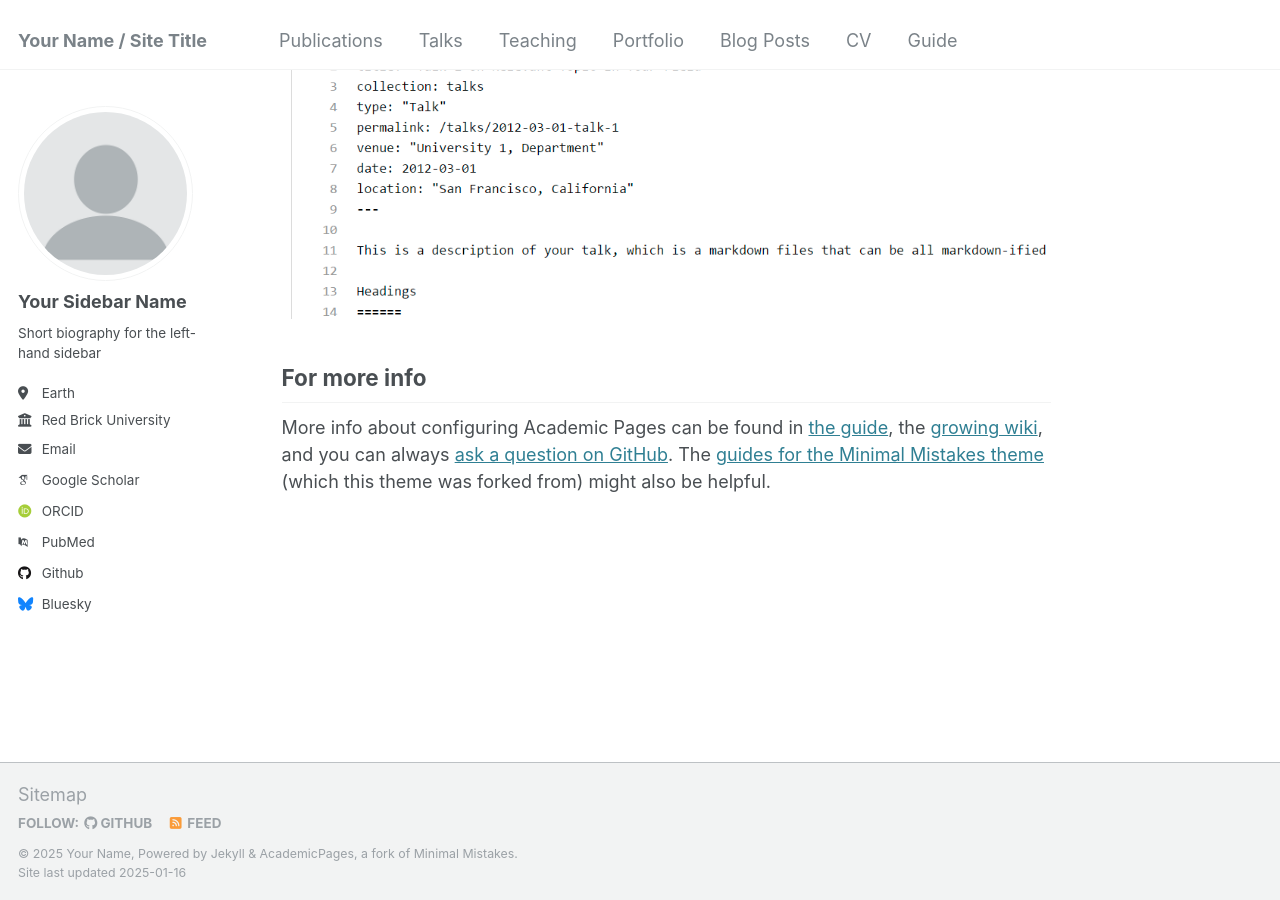
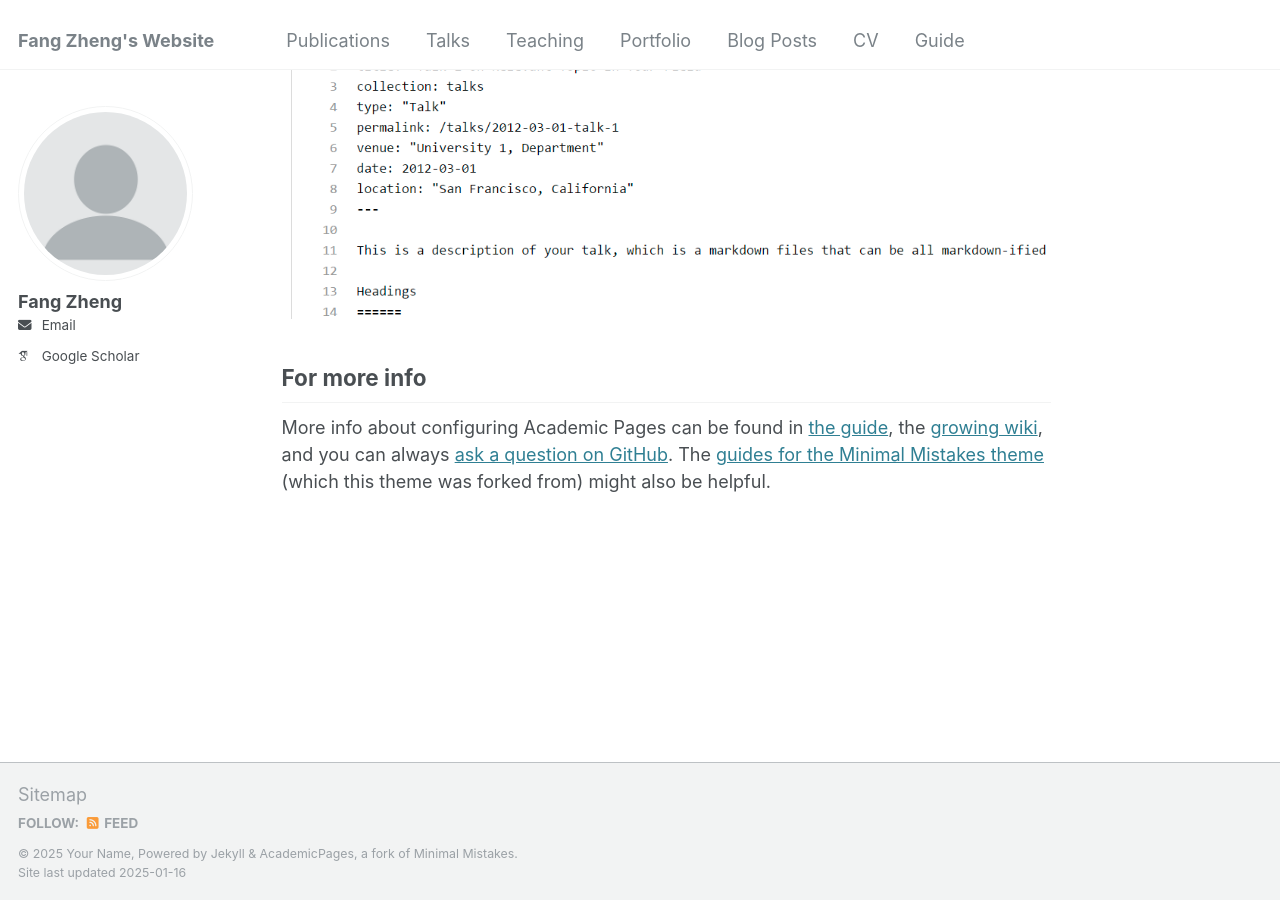
Before and after one commit to zheng-fang-1/zheng-fang-1.github.io, a Jekyll site: the page built from _pages/about.md, in a window 1280 px wide and 900 px high, scrolled down 2643 px. Built offline with Jekyll 4.4.1, drawn with Linux system fonts in a browser that asks for light colours; some web fonts are replaced.

Commit message:
Update _config.yml

```diff
--- a/_config.yml
+++ b/_config.yml
@@ -8,13 +8,13 @@
 
 # Basic Site Settings
 locale                   : "en-US"
-title                    : "Your Name / Site Title"
+title                    : "Fang Zheng's Website"
 title_separator          : "-"
 name                     : &name "Your Name"
 description              : &description "personal description"
-url                      : https://academicpages.github.io # the base hostname & protocol for your site e.g. "https://[your GitHub username].github.io"
+url                      : https://zheng-fang-1.github.io # the base hostname & protocol for your site e.g. "https://[your GitHub username].github.io"
 baseurl                  : "" # the subpath of your site, e.g. "/blog"
-repository               : "academicpages/academicpages.github.io"
+repository               : "zheng-fang-1/zheng-fang-1.github.io"
 
 # Site Author - The following control what appear as part of the author content on the side bar.
 #               If a field is blank the icon and link will not appear, otherwise it will be shown.
@@ -22,21 +22,21 @@ repository               : "academicpages/academicpages.github.io"
 author:
   # Biographic information
   avatar           : "profile.png"
-  name             : "Your Sidebar Name"
+  name             : "Fang Zheng"
   pronouns         : # example: "she/her"
-  bio              : "Short biography for the left-hand sidebar"
-  location         : "Earth"
-  employer         : "Red Brick University"
+  bio              : #"Short biography for the left-hand sidebar"
+  location         : #"Earth"
+  employer         : #"Red Brick University"
   uri              : # URL
-  email            : "none@example.org"
+  email            : "zhengfang015@gmail.com"
 
   # Academic websites
   arxiv            : # URL - Update with the correct link to your profile
-  googlescholar    : "https://scholar.google.com/citations?user=PS_CX0AAAAAJ"
+  googlescholar    : "https://scholar.google.com/citations?user=XtLEXHEAAAAJ&hl=en"
   impactstory      : # URL
-  orcid            : "http://orcid.org/yourorcidurl"
+  orcid            : #"http://orcid.org/yourorcidurl"
   semantic         : # URL
-  pubmed           : "https://www.ncbi.nlm.nih.gov/pubmed/?term=john+snow"
+  pubmed           : #"https://www.ncbi.nlm.nih.gov/pubmed/?term=john+snow"
   researchgate     : # URL
   scopus           : # URL
 
@@ -44,12 +44,12 @@ author:
   bitbucket        : # Username - Update with your username on the site
   codepen          : # Username
   dribbble         : # Username
-  github           : "academicpages"
+  github           : #"academicpages"
   kaggle           : # Username
   stackoverflow    : # User number or user number and name (i.e., use "1" or "1/jeff-atwood")
 
   # Social media
-  bluesky          : "bsky.app" # Replace this with you Bluesky username
+  bluesky          : #"bsky.app" # Replace this with you Bluesky username
   facebook         : # Username
   flickr           : # Username
   foursquare       : # Username
```
